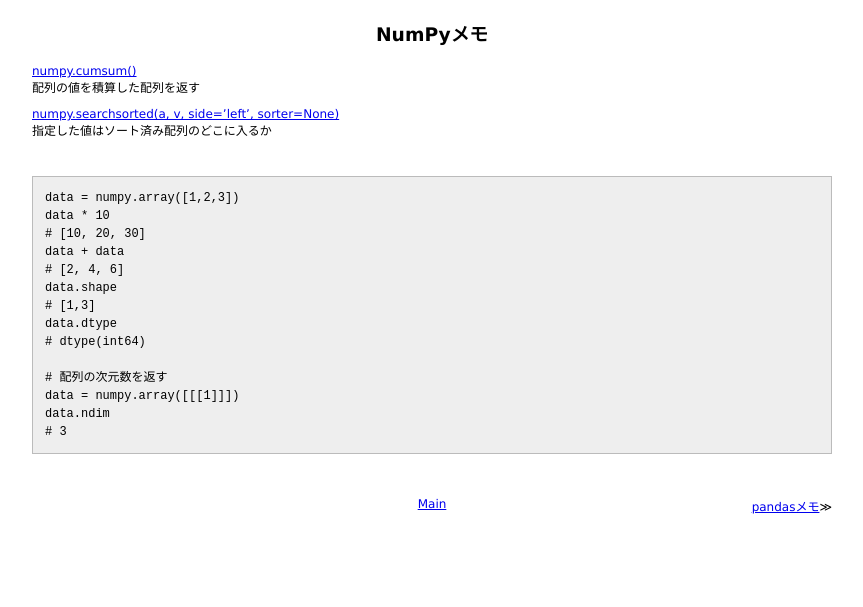
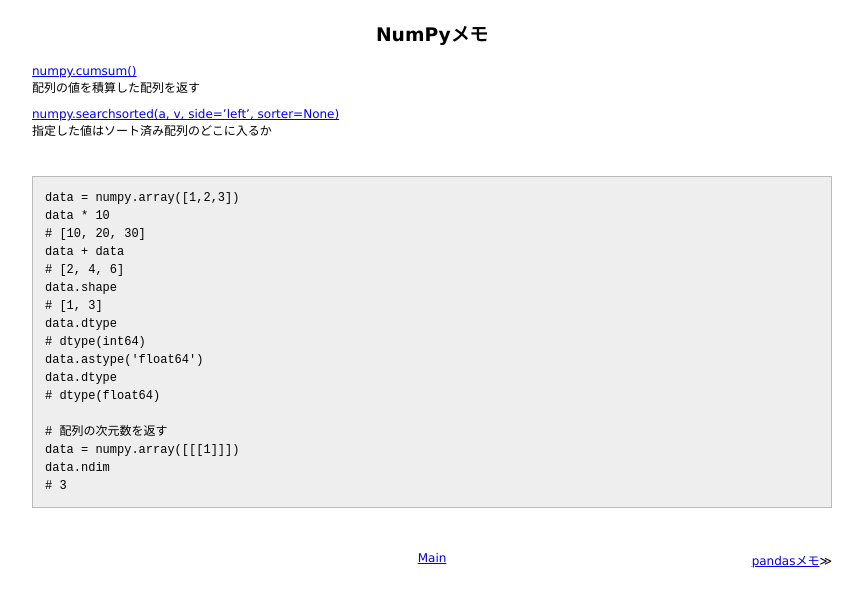
Before and after one commit to 38elements/38elements.github.com, a Jekyll site: the page built from _posts/2016-04-26-numpy.md, in a window 1280 px wide. Shown: the top 607 px of the page, without its empty margins (208-1071 px from the left). Built offline with Jekyll 4.4.1, drawn with Linux system fonts in a browser that asks for light colours.

Commit message:
Update 2016-04-26-numpy.md

```diff
--- a/_posts/2016-04-26-numpy.md
+++ b/_posts/2016-04-26-numpy.md
@@ -16,9 +16,12 @@ data * 10
 data + data
 # [2, 4, 6]
 data.shape
-# [1,3]
+# [1, 3]
 data.dtype
 # dtype(int64)
+data.astype('float64')
+data.dtype
+# dtype(float64)
 
 # 配列の次元数を返す
 data = numpy.array([[[1]]])
```
